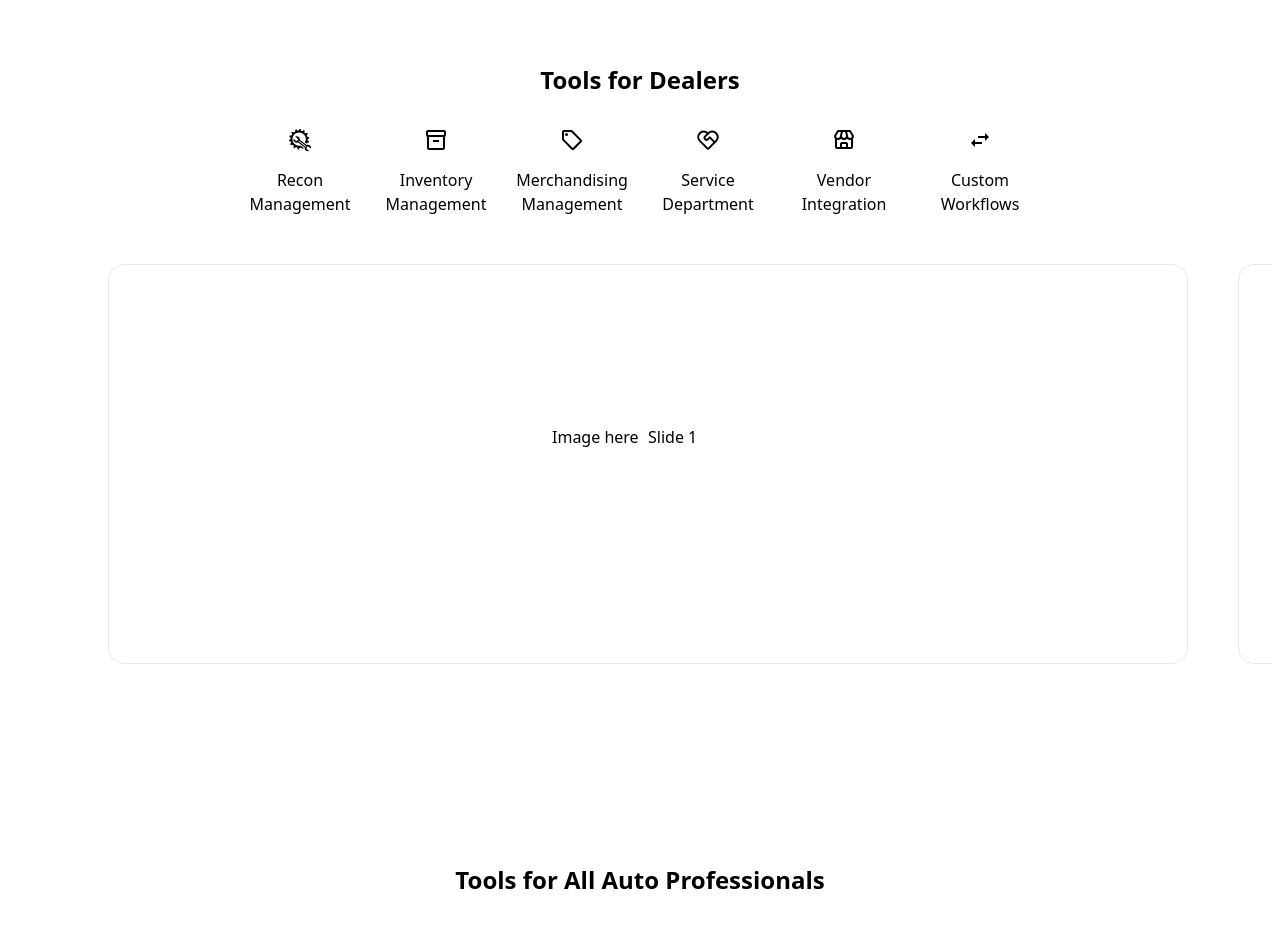
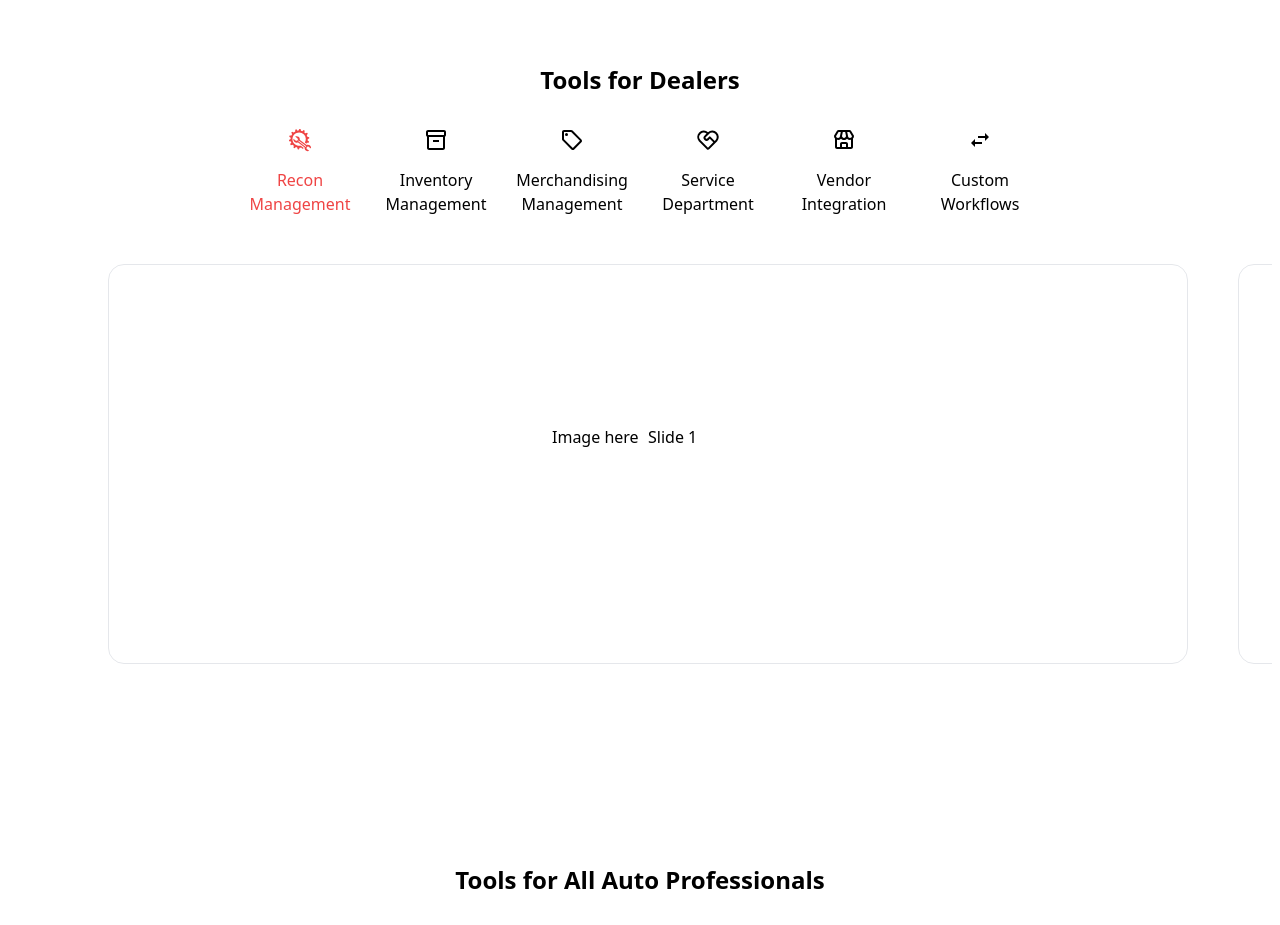
Before and after one commit to torchcommercialmedia/marketingsite, a Next.js app: page / in a window 1280 px wide. Shown: the part 2420-3345 px from the top of the page. Built offline with nearby package versions, Linux system fonts and the light colour scheme.

Commit message:
added first item to be selected

```diff
--- a/components/MainPage/ToolsForDealers.tsx
+++ b/components/MainPage/ToolsForDealers.tsx
@@ -25,10 +25,6 @@ interface ToolsForProfessional {
 }
 
 const ToolsForDealers = (props: Props) => {
-  const [selectedTool, setSelectedTool] = useState<string>("");
-  const swiperRefTool = useRef<SwiperClass | undefined>();
-  const swiperRefToolGate = useRef<SwiperClass | undefined>();
-
   const ProductArray: ToolsForProfessional[] = useMemo(
     () => [
       { icon: GiAutoRepair, size: 24, text: "Recon Management" },
@@ -40,6 +36,12 @@ const ToolsForDealers = (props: Props) => {
     ],
     []
   );
+
+  const [selectedTool, setSelectedTool] = useState<string>(
+    ProductArray[0]?.text || ""
+  );
+  const swiperRefTool = useRef<SwiperClass | undefined>();
+  const swiperRefToolGate = useRef<SwiperClass | undefined>();
 
   const AddedDivArray = (array: ToolsForProfessional[]) => {
     const rows = [];
```
